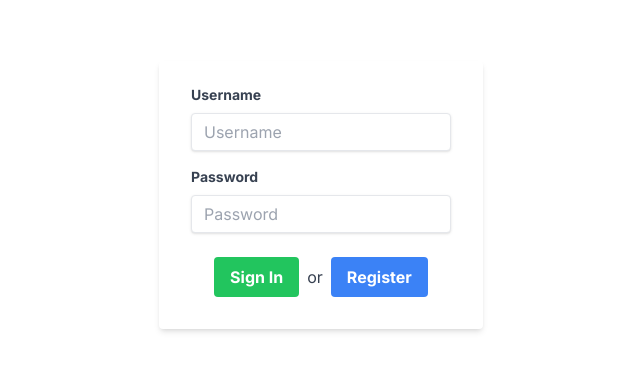
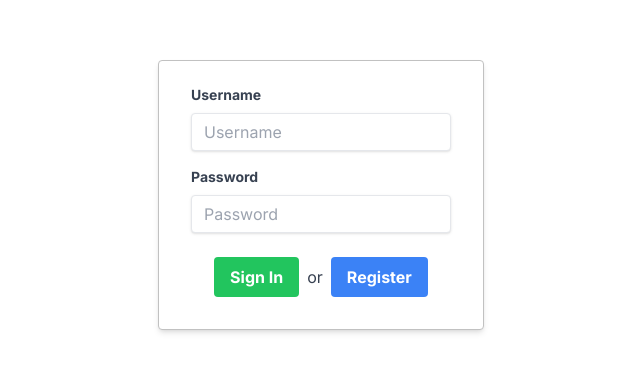
Before and after one commit to nandotjs/React-Task-App, a Next.js app: page / in a window 1280 px wide. Shown: the part 205-576 px from the top of the page, without its empty margins (319-959 px from the left). Built offline with nearby package versions, Linux system fonts and the light colour scheme.

Commit message:
fix style border div register login

```diff
--- a/src/app/components/login.tsx
+++ b/src/app/components/login.tsx
@@ -45,7 +45,7 @@ const LoginCard: React.FC<LoginCardProps> = ({ onRegisterClick }) => {
   return (
     <div className="flex justify-center items-center h-screen">
       {!showRegister ? ( // Verifica se o RegisterCard deve ser exibido
-        <div className="bg-white shadow-md rounded px-8 pt-6 pb-8 ">
+        <div className="bg-white shadow-md rounded px-8 pt-6 pb-8 " style={{ borderColor: '#c1c1c1', borderWidth: '1px' }}>
 
           <div className="mb-4">
             <label className="block text-gray-700 text-sm font-bold mb-2" htmlFor="username">
--- a/src/app/components/register.tsx
+++ b/src/app/components/register.tsx
@@ -41,7 +41,7 @@ const RegisterCard: React.FC = () => {
 
     return (
       <div className="flex justify-center items-center h-screen">
-        <div className="bg-white shadow-md rounded px-8 pt-6 pb-8">
+        <div className="bg-white shadow-md rounded px-8 pt-6 pb-8" style={{ borderColor: '#c1c1c1', borderWidth: '1px' }}>
           <div className="mb-4">
             <label className="block text-gray-700 text-sm font-bold mb-2" htmlFor="username">
               Username
```
